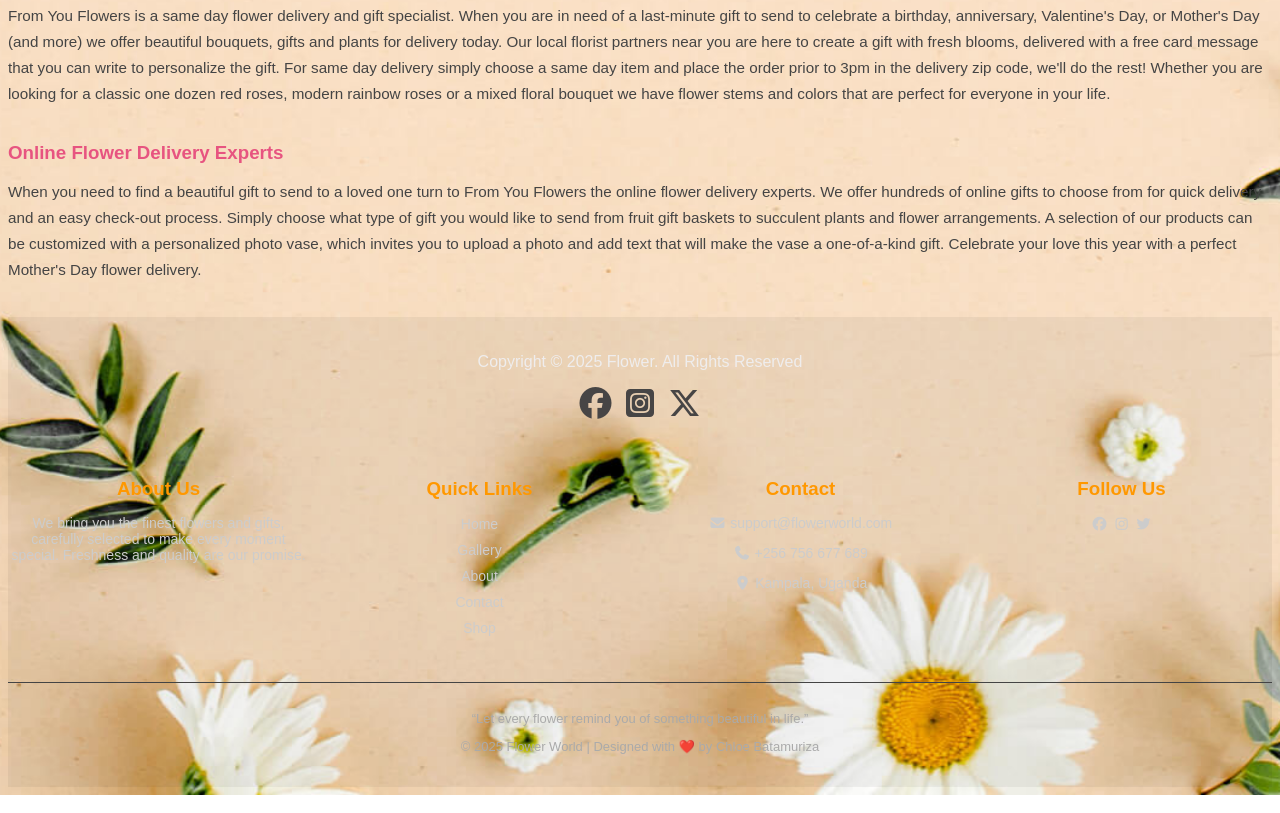
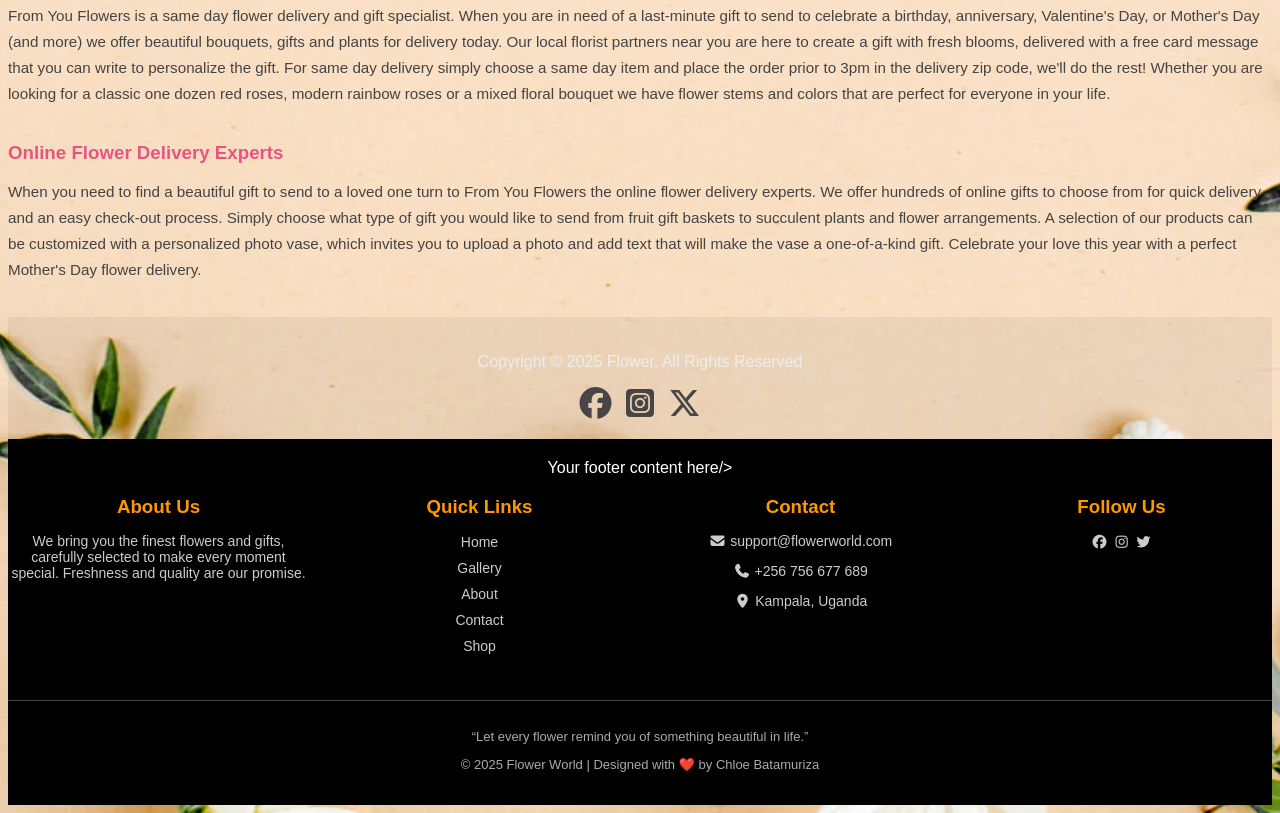
Before and after one commit to chloetechhub/Responsive-Web-Project, a plain HTML site: page index.html in a window 1280 px wide. Shown: the part 1623-2436 px from the top of the page. Drawn offline with Linux system fonts and the light colour scheme.

Commit message:
footer update

```diff
--- a/index.html
+++ b/index.html
@@ -8,7 +8,7 @@
     <link rel="stylesheet" href="style.css">
     <link rel="stylesheet" href="https://cdnjs.cloudflare.com/ajax/libs/font-awesome/7.0.1/css/all.min.css">
   </head>
-  <body>
+  <body style="background-image: url('images/backround.jpg'); background-size: cover; background-repeat: no-repeat; background-position: center;">
     <div class="container">
       <div class="nav-links" id="links">
         <i class="fa fa-times" onclick="hideMenu()" aria-hidden="true"></i>
@@ -90,7 +90,8 @@
       <a href="#" aria-label="Twitter"><i class="fa-brands fa-x-twitter"></i></a>
     </div>
 
-    <footer class="footer" >
+    <footer class="footer" style="background-color: black; color: white;">Your footer content here/>
+
       <div class="footer-container">
         <div class="footer-section">
           <h3>About Us</h3>
```
Also changed, not shown: about.html (+1 -1 lines), contact.html (+1 -1 lines), gallery.html (+1 -1 lines), shop.html (+1 -1 lines).
